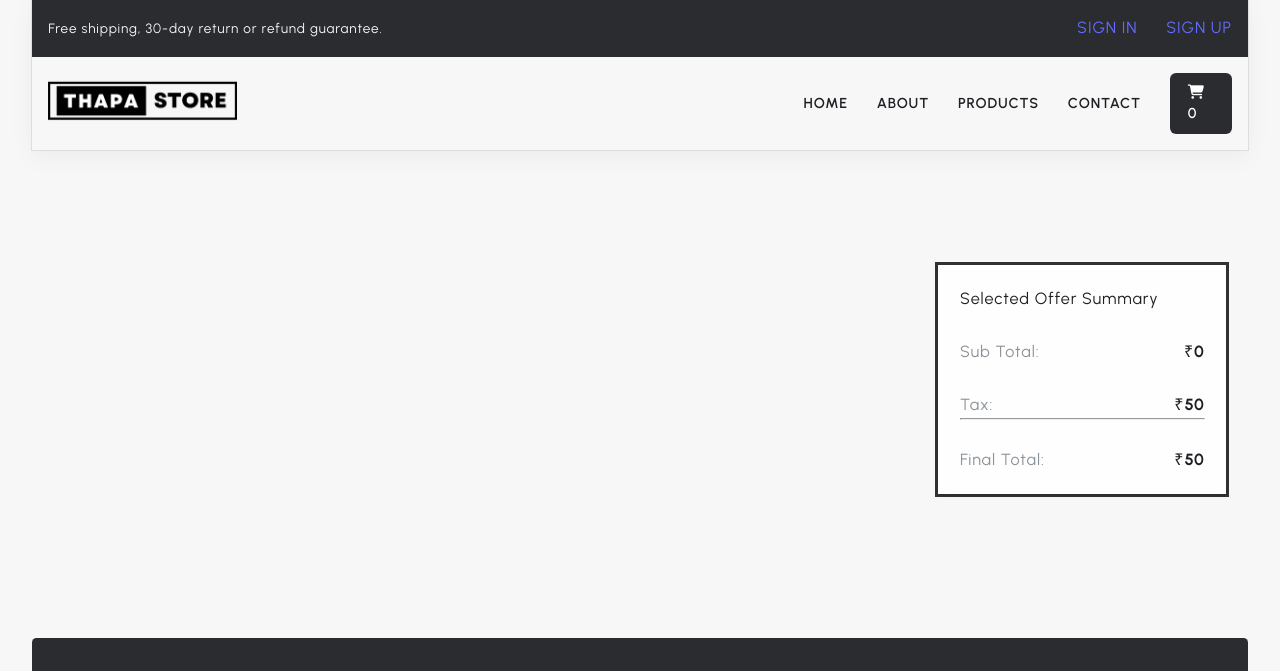
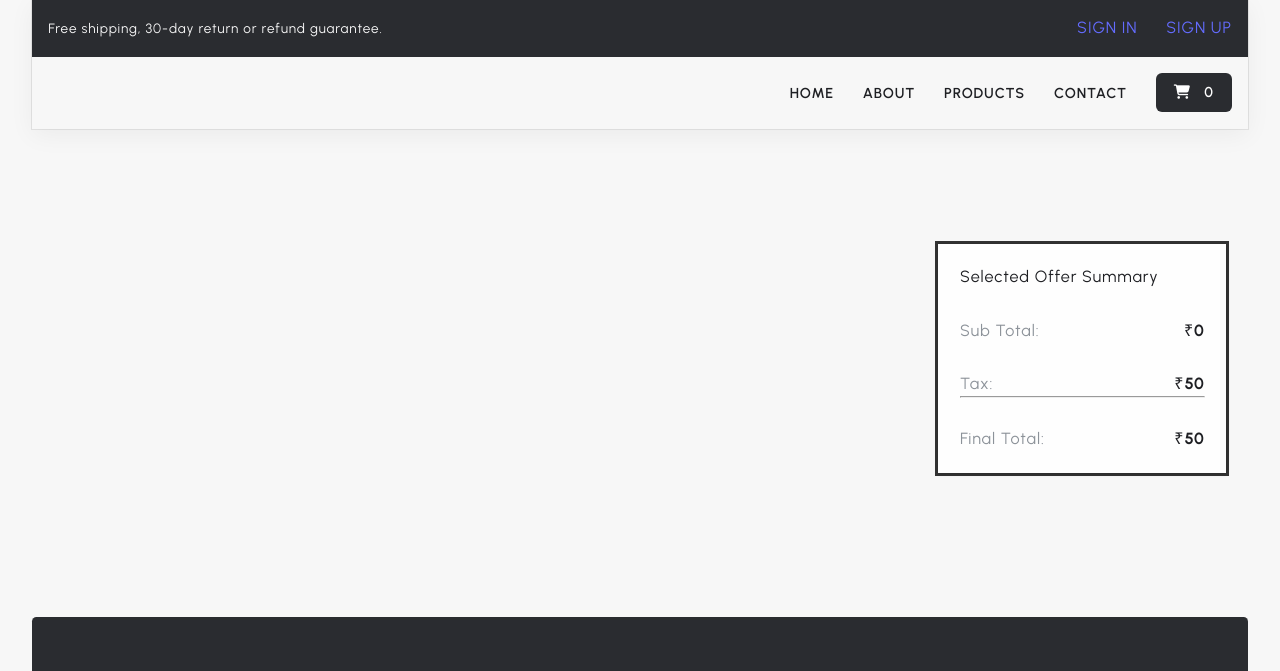
Before and after one commit to ritamsaha3/Ecommerce-Website, a website built with Vite: page addToCart.html in a window 1280 px wide. Shown: the top 671 px of the page. Built offline with nearby package versions, Linux system fonts and the light colour scheme; a web font is replaced by a local one.

Commit message:
Add addToCart file

```diff
--- a/addToCart.html
+++ b/addToCart.html
@@ -40,13 +40,13 @@
       <div class="container">
         <div class="navbar-brand">
           <a href="index.html">
-            <img
-              src="./images/log.png"
-              alt="thapa eCommerce logo"
+            <!-- <img
+              "
+              alt="Ritam eCommerce logo"
               class="logo"
               width="80%"
               height="auto"
-            />
+            /> -->
           </a>
         </div>
         <nav class="navbar">
```
